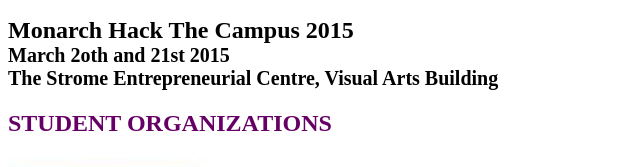
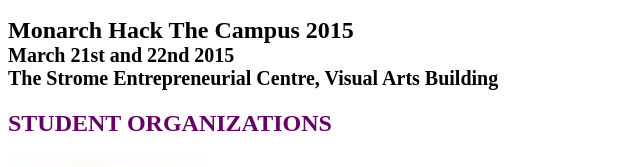
Before and after one commit to Apekshagb/MonarchsHack, a plain HTML site: page index.html in a window 1280 px wide. Shown: the part 507-674 px from the top of the page, 0-640 px from the left. Drawn offline with Linux system fonts and the light colour scheme; a script that the page names is missing.

Commit message:
update date
not comment this time

```diff
--- a/index.html
+++ b/index.html
@@ -58,7 +58,7 @@
 						<br>
 						<a><img src="images/logo.jpg" alt="" style="width:300px;height:300px;" align="center" /></a>
 							<h2 style="color:#000000"><!-- strong>ZeroFour:</strong> --> Monarch Hack The Campus 2015<br/>
-							   <section style="font-size:20px">March 2oth and 21st 2015<br/>The Strome Entrepreneurial Centre, Visual Arts Building
+							   <section style="font-size:20px">March 21st and 22nd 2015<br/>The Strome Entrepreneurial Centre, Visual Arts Building
 							   </section></div>
 							<!-- <div style="align:middle">
 							<h2 style="color:#000000">March 21st and 22nd 2015</h2>
```
